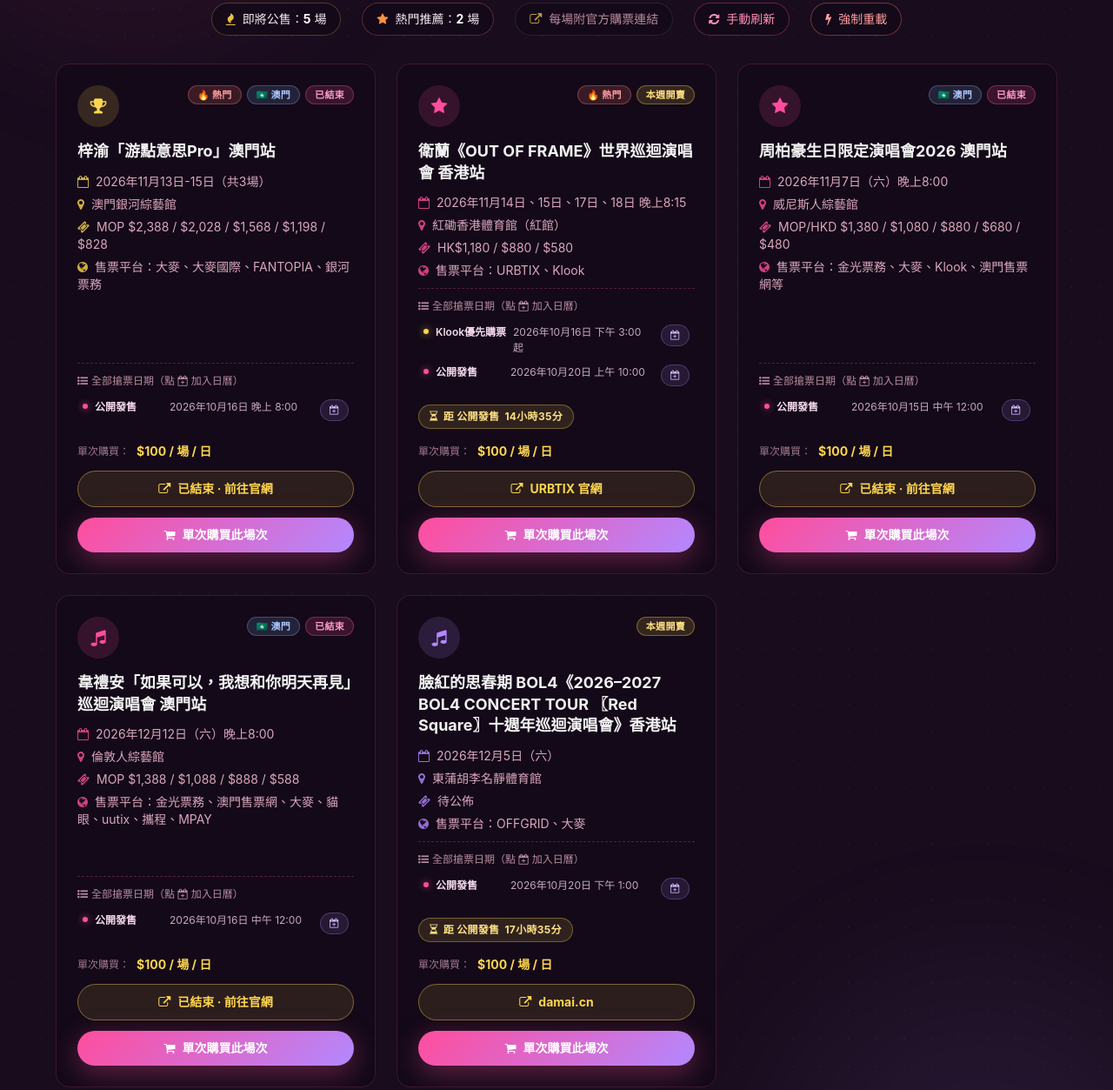
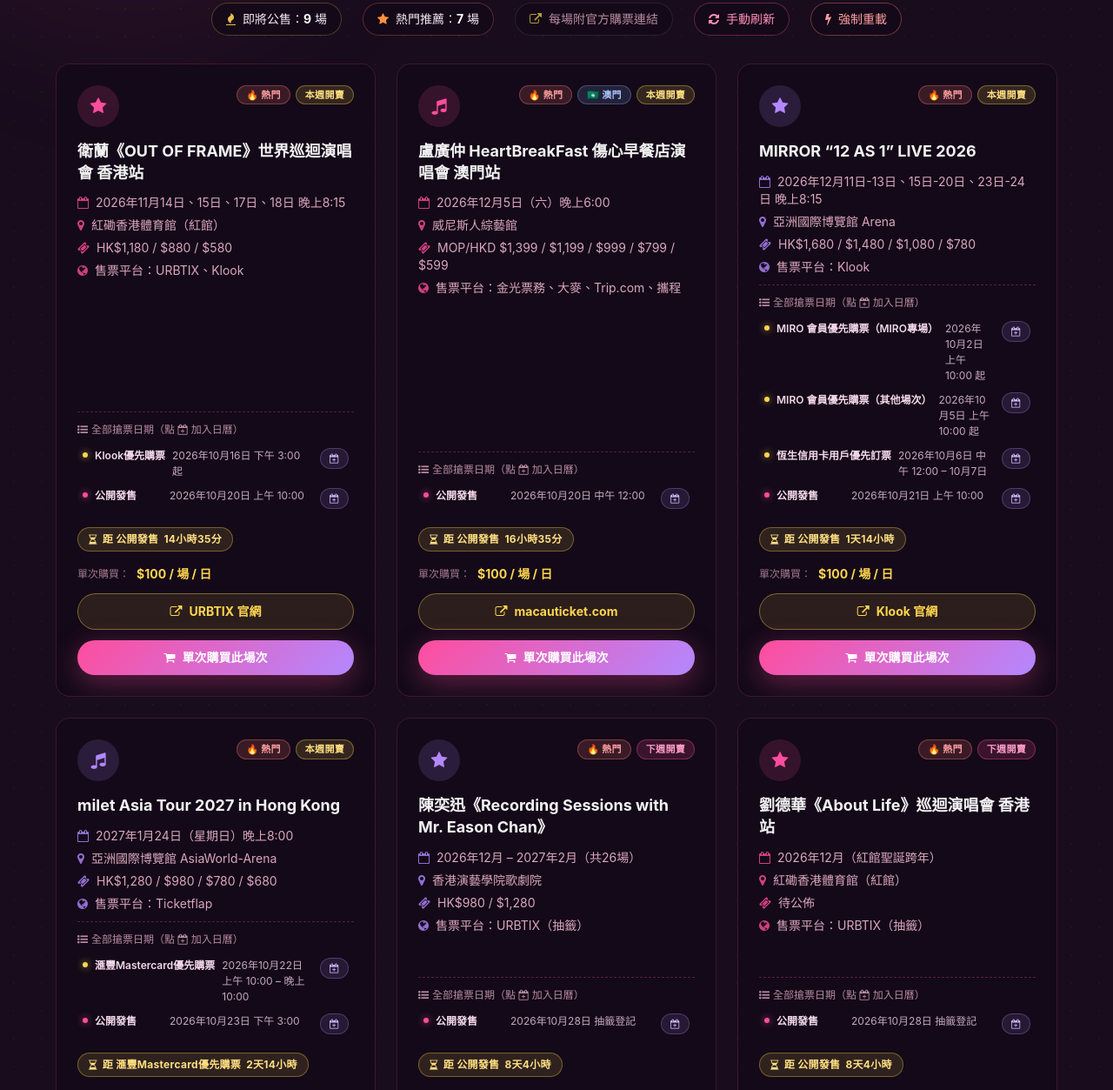
Before and after one commit to ticketbotmachine/ticketkiller, a plain HTML site: page index.html in a window 1280 px wide. Shown: the part 1158-2411 px from the top of the page at 87% size. Drawn offline with nearby package versions, Linux system fonts and the light colour scheme; no server answers.

Commit message:
Update index.html

```diff
--- a/index.html
+++ b/index.html
@@ -653,12 +653,38 @@
     </div>
 
     <div class="max-w-3xl mx-auto">
-      <!-- v1.44.0 最新 -->
+      <!-- v1.45.0 最新 -->
+      <div class="timeline-item reveal">
+        <div class="flex flex-wrap items-center gap-2">
+          <span class="version-tag">v1.45.0</span>
+          <span class="text-blush/65 text-sm"><i class="fa fa-calendar-o mr-1"></i>2026-10-19</span>
+          <span class="tag-pill tag-new">最新</span>
+        </div>
+        <h4 class="text-white/95 font-bold mt-3">精選 12 場熱度最高港澳未開售演唱會 · 同步更新所有搶票日期</h4>
+        <ul class="text-blush/80 text-sm mt-3 space-y-2">
+          <li><span class="tag-pill tag-new mr-2">新增</span>衛蘭《OUT OF FRAME》香港站（11月14-18日，URBTIX、Klook，10月20日公售）</li>
+          <li><span class="tag-pill tag-new mr-2">新增</span>MIRROR “12 AS 1” LIVE 2026（12月11-24日，Klook，加場10月21日公售）</li>
+          <li><span class="tag-pill tag-new mr-2">新增</span>容祖兒《AURA》啟德演唱會（2027年1月18、22-23日，快達票，11月13日公售）</li>
+          <li><span class="tag-pill tag-new mr-2">新增</span>milet Asia Tour 2027 香港站（2027年1月24日，Ticketflap，10月23日公售）</li>
+          <li><span class="tag-pill tag-new mr-2">新增</span>陳奕迅《Recording Sessions》26場（12月-2月，10月28日抽籤登記）</li>
+          <li><span class="tag-pill tag-new mr-2">新增</span>劉德華《About Life》香港站（12月紅館，抽籤發售）</li>
+          <li><span class="tag-pill tag-new mr-2">新增</span>郭富城《ICONIC MOMENT》啟德跨年（12月31日-1月1日，HKTicketing、大麥）</li>
+          <li><span class="tag-pill tag-new mr-2">新增</span>盧廣仲 澳門站（12月5日，金光票務、大麥，10月20日公售）</li>
+          <li><span class="tag-pill tag-new mr-2">新增</span>VERIVERY 澳門站（12月19日，銀河票務、大麥，10月20日公售）</li>
+          <li><span class="tag-pill tag-new mr-2">新增</span>Dreamcatcher UAU 澳門站（12月12日，銀河票務、大麥、Cityline，10月22日公售）</li>
+          <li><span class="tag-pill tag-new mr-2">新增</span>MC張天賦《E=MC²》澳門站（11月27-28日，銀河票務、大麥等）</li>
+          <li><span class="tag-pill tag-new mr-2">新增</span>TXT 澳門站（11月20-22日，FANTOPIA、大麥、銀河票務）</li>
+          <li><span class="tag-pill tag-opt mr-2">更新</span>LE SSERAFIM 澳門站（11月7-8日，FANTOPIA、銀河票務、大麥）</li>
+          <li><span class="tag-pill tag-opt mr-2">更新</span>CNBLUE 澳門站（11月14-15日，大麥、澳門新濠影滙、Trip.com）</li>
+          <li><span class="tag-pill tag-opt mr-2">更新</span>cacheKey 升級至 <code class="text-green">tk_shows_cache_v11</code>，強制載入最新場次</li>
+        </ul>
+      </div>
+
+      <!-- v1.44.0 -->
       <div class="timeline-item reveal">
         <div class="flex flex-wrap items-center gap-2">
           <span class="version-tag">v1.44.0</span>
           <span class="text-blush/65 text-sm"><i class="fa fa-calendar-o mr-1"></i>2026-10-16</span>
-          <span class="tag-pill tag-new">最新</span>
         </div>
         <h4 class="text-white/95 font-bold mt-3">場次資料全面更新 · 新增多場港澳演唱會及售票日期</h4>
         <ul class="text-blush/80 text-sm mt-3 space-y-2">
@@ -707,8 +733,9 @@
         </ul>
       </div>
 
+      <div id="olderLogs" class="hidden">
         <!-- v1.42.0 -->
-      <div class="timeline-item reveal">
+        <div class="timeline-item">
           <div class="flex flex-wrap items-center gap-2">
             <span class="version-tag">v1.42.0</span>
             <span class="text-blush/65 text-sm"><i class="fa fa-calendar-o mr-1"></i>2026-10-07</span>
@@ -727,7 +754,7 @@
         </div>
 
         <!-- v1.41.0 -->
-      <div class="timeline-item reveal">
+        <div class="timeline-item">
           <div class="flex flex-wrap items-center gap-2">
             <span class="version-tag">v1.41.0</span>
             <span class="text-blush/65 text-sm"><i class="fa fa-calendar-o mr-1"></i>2026-10-05</span>
@@ -752,7 +779,6 @@
           </ul>
         </div>
 
-      <div id="olderLogs" class="hidden">
         <!-- v1.40.0 -->
         <div class="timeline-item">
           <div class="flex flex-wrap items-center gap-2">
@@ -1061,8 +1087,8 @@
     apiKey: '',
     timeout: 8000,
     cacheTTL: 24 * 60 * 60 * 1000,
-    cacheKey: 'tk_shows_cache_v10',   /* ← 已從 v9 升級為 v10，避免讀到舊版快取 */
-    debug: false,                    /* ← 需要診斷時臨時改為 true */
+    cacheKey: 'tk_shows_cache_v11',   /* ← 已升級至 v11，強制載入最新場次 */
+    debug: false,
     autoDetectEnv: false,
 
     contact: {
@@ -1383,7 +1409,7 @@
 
 
 <!-- ============================================================
-     第二部分：演唱會場次系統（修復版 — 解決 JSON 更新不生效）
+     第二部分：演唱會場次系統（精選 12 場熱度最高未開售場次）
      ============================================================ -->
 <script>
 (function () {
@@ -1395,7 +1421,7 @@
   var CORS_PROXY  = CFG.corsProxy  != null ? CFG.corsProxy  : '';
   var API_KEY     = CFG.apiKey     != null ? CFG.apiKey     : '';
   var TIMEOUT     = CFG.timeout    != null ? CFG.timeout    : 8000;
-  var CACHE_KEY   = CFG.cacheKey   != null ? CFG.cacheKey   : 'tk_shows_cache_v10';
+  var CACHE_KEY   = CFG.cacheKey   != null ? CFG.cacheKey   : 'tk_shows_cache_v11';
   var CACHE_TTL   = CFG.cacheTTL   != null ? CFG.cacheTTL   : 24 * 60 * 60 * 1000;
   var DEBUG       = !!CFG.debug;
 
@@ -1428,63 +1454,8 @@
   var API_ENDPOINT = buildApiUrl();
   log('API_ENDPOINT =', API_ENDPOINT);
 
-  // ============ 兜底資料（根據最新售票資訊更新，只保留未開售場次）============
+  // ============ 精選 12 場熱度最高、尚未開售的港澳演唱會 ============
   var FALLBACK_SHOWS = [
-    {
-      id: 'chow-yan-ting-2026',
-      name: '周殷廷 The Alchemist Live in Hong Kong 2026',
-      date: '2026年8月28日-29日 晚上8:15',
-      venue: '紅磡香港體育館（紅館）',
-      price: 'HK$980 / $680 / $480',
-      publicSaleDate: '2026-05-12',
-      publicSaleTime: '上午 10:00',
-      platform: 'URBTIX、Cityline',
-      ticketUrl: 'https://www.urbtix.hk/',
-      isMacau: false,
-      isHot: false,
-      prioritySales: [
-        { stage: '中銀Chill Card優先訂票', date: '2026-05-05', time: '上午 11:00 – 晚上 11:59' },
-        { stage: '中銀Mastercard優先訂票', date: '2026-05-06', time: '上午 11:00 – 5月7日 晚上 11:59' }
-      ],
-      icon: 'fa-music',
-      iconColor: 'purple'
-    },
-    {
-      id: 'alin-2026',
-      name: 'A-Lin 黃麗玲《歌跡 Journey》巡迴演唱會2026 香港站',
-      date: '2026年4月17日-19日 晚上8:00',
-      venue: '紅磡香港體育館',
-      price: 'HK$1,280 / $880 / $580',
-      publicSaleDate: '2026-03-06',
-      publicSaleTime: '上午 10:00',
-      platform: 'KKTIX、URBTIX、Trip.com、大麥',
-      ticketUrl: 'https://www.urbtix.hk/',
-      isMacau: false,
-      isHot: true,
-      prioritySales: [
-        { stage: '貓眼/攜程/大麥/KKTIX優先發售', date: '2026-03-05', time: '中午 12:00' }
-      ],
-      icon: 'fa-star',
-      iconColor: 'magenta'
-    },
-    {
-      id: 'chan-hiu-tung-2026',
-      name: '陳曉東《NEON Reflections 30 演唱會》',
-      date: '2026年6月19日 晚上8:15',
-      venue: '紅磡香港體育館',
-      price: 'HK$1,280 / $680 / $480',
-      publicSaleDate: '2026-04-15',
-      publicSaleTime: '上午 10:00',
-      platform: 'URBTIX、貓眼、大麥',
-      ticketUrl: 'https://www.urbtix.hk/',
-      isMacau: false,
-      isHot: false,
-      prioritySales: [
-        { stage: '栢圖娛樂 Patotix優先購票', date: '2026-03-15', time: '上午 10:00 起' }
-      ],
-      icon: 'fa-music',
-      iconColor: 'purple'
-    },
     {
       id: 'janice-vidal-2026',
       name: '衛蘭《OUT OF FRAME》世界巡迴演唱會 香港站',
@@ -1504,31 +1475,13 @@
       iconColor: 'purple'
     },
     {
-      id: 'gigi-leung-2026',
-      name: '梁詠琪《LOVE GiGi 愛自己》世界巡迴演唱會-香港站',
-      date: '2026年11月27日-29日 晚上8:15',
-      venue: '紅磡香港體育館（紅館）',
-      price: 'HK$1,180 / $780 / $480',
-      publicSaleDate: '2026-09-08',
-      publicSaleTime: '上午 10:00',
-      platform: 'URBTIX',
-      ticketUrl: 'https://www.urbtix.hk/',
-      isMacau: false,
-      isHot: true,
-      prioritySales: [
-        { stage: 'Cityline優先購票', date: '2026-09-01', time: '上午 10:00 起（已售罄）' }
-      ],
-      icon: 'fa-star',
-      iconColor: 'magenta'
-    },
-    {
       id: 'mirror-2026',
-      name: 'MIRROR 12 AS 1 LIVE 2026',
+      name: 'MIRROR “12 AS 1” LIVE 2026',
       date: '2026年12月11日-13日、15日-20日、23日-24日 晚上8:15',
       venue: '亞洲國際博覽館 Arena',
       price: 'HK$1,680 / $1,480 / $1,080 / $780',
-      publicSaleDate: '2026-10-08',
-      publicSaleTime: '上午 11:00',
+      publicSaleDate: '2026-10-21',
+      publicSaleTime: '上午 10:00',
       platform: 'Klook',
       ticketUrl: 'https://www.klook.com/',
       isMacau: false,
@@ -1542,64 +1495,78 @@
       iconColor: 'magenta'
     },
     {
-      id: 'bol4-2026',
-      name: '臉紅的思春期 BOL4《2026–2027 BOL4 CONCERT TOUR 〖Red Square〗十週年巡迴演唱會》香港站',
-      date: '2026年12月5日（六）',
-      venue: '東蒲胡李名靜體育館',
-      price: '待公佈',
-      publicSaleDate: '2026-10-20',
-      publicSaleTime: '下午 1:00',
-      platform: 'OFFGRID、大麥',
-      ticketUrl: 'https://www.damai.cn/',
-      isMacau: false,
-      isHot: false,
-      prioritySales: [],
-      icon: 'fa-music',
-      iconColor: 'magenta'
-    },
-    {
-      id: 'stray-kids-2026',
-      name: 'Stray Kids World Tour <RUN IT> 香港站',
-      date: '2026年12月5日（六）下午 5:00',
+      id: 'joey-yung-2027',
+      name: '容祖兒《AURA》演唱會 2027',
+      date: '2027年1月18日、22日-23日 晚上7:30',
       venue: '啟德體育園主場館',
-      price: 'HK$2,299 (VIP企位) / $1,699 (普通企位)',
-      publicSaleDate: '2026-09-04',
+      price: 'HK$1,680 / $1,280 / $980 / $680',
+      publicSaleDate: '2026-11-13',
       publicSaleTime: '中午 12:00',
-      platform: 'HKTicketing',
-      ticketUrl: 'https://www.hkticketing.com/',
+      platform: '快達票 HK Ticketing、大麥',
+      ticketUrl: 'https://hkt.hkticketing.com/',
       isMacau: false,
       isHot: true,
       prioritySales: [
-        { stage: 'STAY會員優先訂票', date: '2026-09-01', time: '中午 12:00 起' },
-        { stage: '滙豐Mastercard優先預售', date: '2026-09-02', time: '下午 1:00 起' },
-        { stage: 'Trip.com優先訂票', date: '2026-09-02', time: '下午 2:00 起' },
-        { stage: 'Live Nation會員優先訂票', date: '2026-09-03', time: '中午 12:00 起' }
+        { stage: '中銀銀聯信用卡優先訂票', date: '2026-11-09', time: '中午 12:00' },
+        { stage: 'Trip.com 獨家套票預售', date: '2026-11-12', time: '中午 12:00' }
       ],
       icon: 'fa-star',
       iconColor: 'purple'
     },
     {
-      id: 'lucy-2026',
-      name: '2026 LUCY 9TH CONCERT 〈ISLAND〉 ENCORE IN HONG KONG',
-      date: '2026年11月3日（二）晚上7:00',
-      venue: '東蒲胡李名靜體育館',
-      price: 'HKD 1,399 (VIP) / 999 (企位) / 799 (坐位)',
-      publicSaleDate: '2026-08-14',
-      publicSaleTime: '中午 12:00',
-      platform: 'Cityline',
-      ticketUrl: 'https://www.cityline.com.hk/',
+      id: 'milet-2027',
+      name: 'milet Asia Tour 2027 in Hong Kong',
+      date: '2027年1月24日（星期日）晚上8:00',
+      venue: '亞洲國際博覽館 AsiaWorld-Arena',
+      price: 'HK$1,280 / $980 / $780 / $680',
+      publicSaleDate: '2026-10-23',
+      publicSaleTime: '下午 3:00',
+      platform: 'Ticketflap',
+      ticketUrl: 'https://www.ticketflap.com/',
       isMacau: false,
-      isHot: false,
+      isHot: true,
       prioritySales: [
-        { stage: '滙豐Mastercard優先購票', date: '2026-08-13', time: '中午 12:00 起' }
+        { stage: '滙豐Mastercard優先購票', date: '2026-10-22', time: '上午 10:00 – 晚上 10:00' }
       ],
       icon: 'fa-music',
+      iconColor: 'magenta'
+    },
+    {
+      id: 'eason-chan-2026',
+      name: '陳奕迅《Recording Sessions with Mr. Eason Chan》',
+      date: '2026年12月 – 2027年2月（共26場）',
+      venue: '香港演藝學院歌劇院',
+      price: 'HK$980 / $1,280',
+      publicSaleDate: '2026-10-28',
+      publicSaleTime: '抽籤登記',
+      platform: 'URBTIX（抽籤）',
+      ticketUrl: 'https://www.urbtix.hk/',
+      isMacau: false,
+      isHot: true,
+      prioritySales: [],
+      icon: 'fa-star',
+      iconColor: 'magenta'
+    },
+    {
+      id: 'andy-lau-2026',
+      name: '劉德華《About Life》巡迴演唱會 香港站',
+      date: '2026年12月（紅館聖誕跨年）',
+      venue: '紅磡香港體育館（紅館）',
+      price: '待公佈',
+      publicSaleDate: '2026-10-28',
+      publicSaleTime: '抽籤登記',
+      platform: 'URBTIX（抽籤）',
+      ticketUrl: 'https://www.urbtix.hk/',
+      isMacau: false,
+      isHot: true,
+      prioritySales: [],
+      icon: 'fa-star',
       iconColor: 'purple'
     },
     {
       id: 'aaron-kwok-2026',
       name: '郭富城《ICONIC MOMENT》啟德跨年演唱會',
-      date: '2026年12月31日 – 2027年1月1日（共2場）',
+      date: '2026年12月31日 – 2027年1月1日',
       venue: '啟德體育園主場館',
       price: 'HK$1,680 / $1,380 / $1,180 / $980 / $680 / $480',
       publicSaleDate: '2026-10-14',
@@ -1617,35 +1584,67 @@
       iconColor: 'purple'
     },
     {
-      id: 'ziyu-macau-2026',
-      name: '梓渝「游點意思Pro」澳門站',
-      date: '2026年11月13日-15日（共3場）',
-      venue: '澳門銀河綜藝館',
-      price: 'MOP $2,388 / $2,028 / $1,568 / $1,198 / $828',
-      publicSaleDate: '2026-10-16',
-      publicSaleTime: '晚上 8:00',
-      platform: '大麥、大麥國際、FANTOPIA、銀河票務',
-      ticketUrl: 'https://www.fantopia.io/',
+      id: 'luke-macau-2026',
+      name: '盧廣仲 HeartBreakFast 傷心早餐店演唱會 澳門站',
+      date: '2026年12月5日（六）晚上6:00',
+      venue: '威尼斯人綜藝館',
+      price: 'MOP/HKD $1,399 / $1,199 / $999 / $799 / $599',
+      publicSaleDate: '2026-10-20',
+      publicSaleTime: '中午 12:00',
+      platform: '金光票務、大麥、Trip.com、攜程',
+      ticketUrl: 'https://www.macauticket.com/',
       isMacau: true,
       isHot: true,
       prioritySales: [],
-      icon: 'fa-trophy',
-      iconColor: 'green'
+      icon: 'fa-music',
+      iconColor: 'purple'
     },
     {
-      id: 'idle-macau-2026',
-      name: 'i-dle World Tour《Syncopation》澳門站',
-      date: '2026年8月29日-30日（加場）',
-      venue: '銀河綜藝館',
-      price: 'MOP $1,999 / $1,599 / $1,299 / $999 / $699',
-      publicSaleDate: '2026-07-23',
+      id: 'verivery-macau-2026',
+      name: '2026 VERIVERY CONCERT <GIVE ME FIVE, KEEP THAT VIBE> IN MACAU',
+      date: '2026年12月19日（六）下午5:00',
+      venue: '澳門銀河 G Box',
+      price: 'MOP/HKD $1,399 / $999 / $699',
+      publicSaleDate: '2026-10-20',
       publicSaleTime: '中午 12:00',
-      platform: '銀河票務、FANTOPIA、大麥',
+      platform: '銀河票務、大麥、攜程',
+      ticketUrl: 'https://www.galaxyticketing.com/',
+      isMacau: true,
+      isHot: false,
+      prioritySales: [],
+      icon: 'fa-music',
+      iconColor: 'magenta'
+    },
+    {
+      id: 'dreamcatcher-uau-macau-2026',
+      name: 'Dreamcatcher UAU [Playlist Your_Youth] 演唱會澳門站',
+      date: '2026年12月12日（六）',
+      venue: '澳門銀河 G Box',
+      price: 'VIP $1,399 / GA $799（MOP/HKD）',
+      publicSaleDate: '2026-10-22',
+      publicSaleTime: '中午 12:00',
+      platform: '銀河票務、大麥、Cityline',
+      ticketUrl: 'https://www.galaxyticketing.com/',
+      isMacau: true,
+      isHot: false,
+      prioritySales: [],
+      icon: 'fa-music',
+      iconColor: 'purple'
+    },
+    {
+      id: 'mc-cheung-macau-2026',
+      name: 'MC張天賦《E=MC²》演唱會 2026 澳門站',
+      date: '2026年11月27日 – 28日 晚上8:00',
+      venue: '澳門銀河綜藝館',
+      price: 'MOP/HKD $1,588 / $1,288 / $888 / $688',
+      publicSaleDate: '2026-10-07',
+      publicSaleTime: '下午 1:00',
+      platform: '銀河票務、MPay、澳門售票網、大麥、貓眼、uutix',
       ticketUrl: 'https://www.galaxyticketing.com/',
       isMacau: true,
       isHot: true,
       prioritySales: [
-        { stage: 'Neverland Membership優先購票', date: '2026-07-22', time: '中午 12:00 – 晚上 7:00' }
+        { stage: 'Trip.com 優先購票', date: '2026-09-30', time: '上午 11:00 起' }
       ],
       icon: 'fa-music',
       iconColor: 'magenta'
@@ -1653,7 +1652,7 @@
     {
       id: 'txt-macau-2026',
       name: 'TXT 2026 澳門演唱會',
-      date: '2026年11月20日-22日（共3場）',
+      date: '2026年11月20日-22日',
       venue: '銀河綜藝館',
       price: '待公佈',
       publicSaleDate: '2026-09-24',
@@ -1667,92 +1666,6 @@
       ],
       icon: 'fa-music',
       iconColor: 'purple'
-    },
-    {
-      id: 'lesserafim-macau-2026',
-      name: 'LE SSERAFIM 2026 澳門演唱會',
-      date: '2026年11月7日-8日',
-      venue: '銀河綜藝館',
-      price: 'MOP 1,988 (VIP站區) / 1,988 / 1,688 / 1,288 / 988 / 688',
-      publicSaleDate: '2026-09-03',
-      publicSaleTime: '中午 12:00',
-      platform: 'FANTOPIA、銀河票務、大麥',
-      ticketUrl: 'https://www.fantopia.io/',
-      isMacau: true,
-      isHot: true,
-      prioritySales: [
-        { stage: 'FEARNOT MEMBERSHIP優先購票', date: '2026-09-02', time: '中午 12:00 – 晚上 7:00' }
-      ],
-      icon: 'fa-trophy',
-      iconColor: 'green'
-    },
-    {
-      id: 'chau-pak-ho-macau-2026',
-      name: '周柏豪生日限定演唱會2026 澳門站',
-      date: '2026年11月7日（六）晚上8:00',
-      venue: '威尼斯人綜藝館',
-      price: 'MOP/HKD $1,380 / $1,080 / $880 / $680 / $480',
-      publicSaleDate: '2026-10-15',
-      publicSaleTime: '中午 12:00',
-      platform: '金光票務、大麥、Klook、澳門售票網等',
-      ticketUrl: 'https://www.macauticket.com/',
-      isMacau: true,
-      isHot: false,
-      prioritySales: [],
-      icon: 'fa-star',
-      iconColor: 'purple'
-    },
-    {
-      id: 'weibird-macau-2026',
-      name: '韋禮安「如果可以，我想和你明天再見」巡迴演唱會 澳門站',
-      date: '2026年12月12日（六）晚上8:00',
-      venue: '倫敦人綜藝館',
-      price: 'MOP $1,388 / $1,088 / $888 / $588',
-      publicSaleDate: '2026-10-16',
-      publicSaleTime: '中午 12:00',
-      platform: '金光票務、澳門售票網、大麥、貓眼、uutix、攜程、MPAY',
-      ticketUrl: 'https://www.macauticket.com/',
-      isMacau: true,
-      isHot: false,
-      prioritySales: [],
-      icon: 'fa-music',
-      iconColor: 'purple'
-    },
-    {
-      id: 'yesung-macau-2026',
-      name: '藝聲 YESUNG 2026 澳門演唱會',
-      date: '2026年11月14日-15日',
-      venue: '澳門百老匯劇院',
-      price: 'MOP $1,699 (VIP) / $1,199 / $899',
-      publicSaleDate: '2026-09-29',
-      publicSaleTime: '中午 12:00',
-      platform: 'FANTOPIA、銀河票務、大麥',
-      ticketUrl: 'https://www.fantopia.io/',
-      isMacau: true,
-      isHot: false,
-      prioritySales: [
-        { stage: 'E.L.F.會員優先購票', date: '2026-09-28', time: '中午 12:00 – 晚上 7:00' }
-      ],
-      icon: 'fa-music',
-      iconColor: 'magenta'
-    },
-    {
-      id: 'mc-cheung-macau-2026',
-      name: 'MC張天賦《E=MC²》演唱會 2026 澳門站',
-      date: '2026年11月27日 – 28日（共2場）晚上 8:00',
-      venue: '澳門銀河綜藝館',
-      price: 'MOP/HKD $1,588 / $1,288 / $888 / $688',
-      publicSaleDate: '2026-10-07',
-      publicSaleTime: '下午 1:00',
-      platform: '銀河票務、MPay、澳門售票網、大麥、貓眼、uutix',
-      ticketUrl: 'https://www.galaxyticketing.com/',
-      isMacau: true,
-      isHot: true,
-      prioritySales: [
-        { stage: 'Trip.com 優先購票', date: '2026-09-30', time: '上午 11:00 起' }
-      ],
-      icon: 'fa-music',
-      iconColor: 'magenta'
     }
   ];
 
@@ -2214,7 +2127,7 @@
     } catch (e) { return null; }
   }
 
-  // ============ 核心 fetch（★ 修復重點）★ ============
+  // ============ 核心 fetch ============
   function fetchShows() {
     var bustUrl = API_ENDPOINT + (API_ENDPOINT.indexOf('?') === -1 ? '?' : '&') + '_=' + Date.now();
     log('Fetching:', bustUrl);
@@ -2343,7 +2256,7 @@
     });
   }
 
-  // ★ 新增：強制清除所有快取並重新載入頁面
+  // ★ 強制清除所有快取並重新載入頁面
   function injectHardReloadBtn() {
     if (!refreshBtn || !refreshBtn.parentNode) return;
     if (document.getElementById('hardReloadBtn')) return;
@@ -2358,6 +2271,8 @@
     btn.addEventListener('click', function () {
       try {
         localStorage.removeItem(CACHE_KEY);
+        localStorage.removeItem('tk_shows_cache_v10');
+        localStorage.removeItem('tk_shows_cache_v9');
         localStorage.removeItem('tk_shows_cache_v8');
         localStorage.removeItem('tk_shows_cache_v7');
         localStorage.removeItem('tk_shows_cache_v6');
@@ -2430,7 +2345,7 @@
 
 
 <!-- ============================================================
-     第三部分：成功搶票留言區（★ 只顯示近 3 天內開售場次）
+     第三部分：成功搶票留言區（只顯示近 3 天內開售場次）
      ============================================================ -->
 <script>
 (function () {
```
Lines whose indentation alone changed are shown as unchanged.
